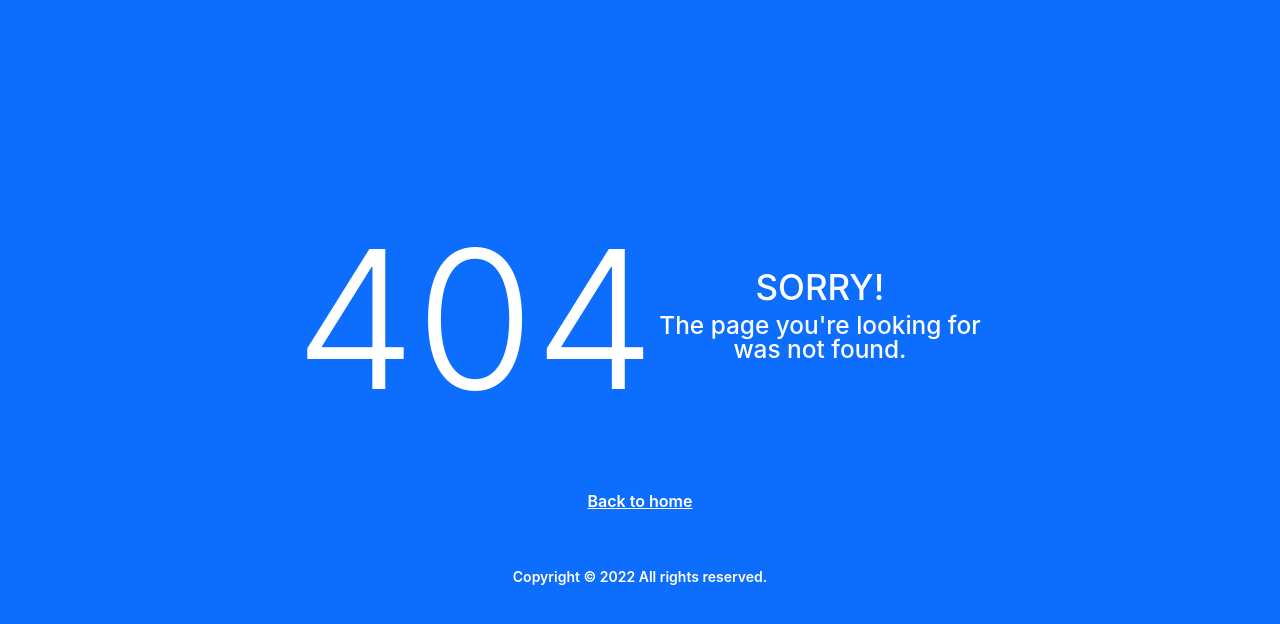
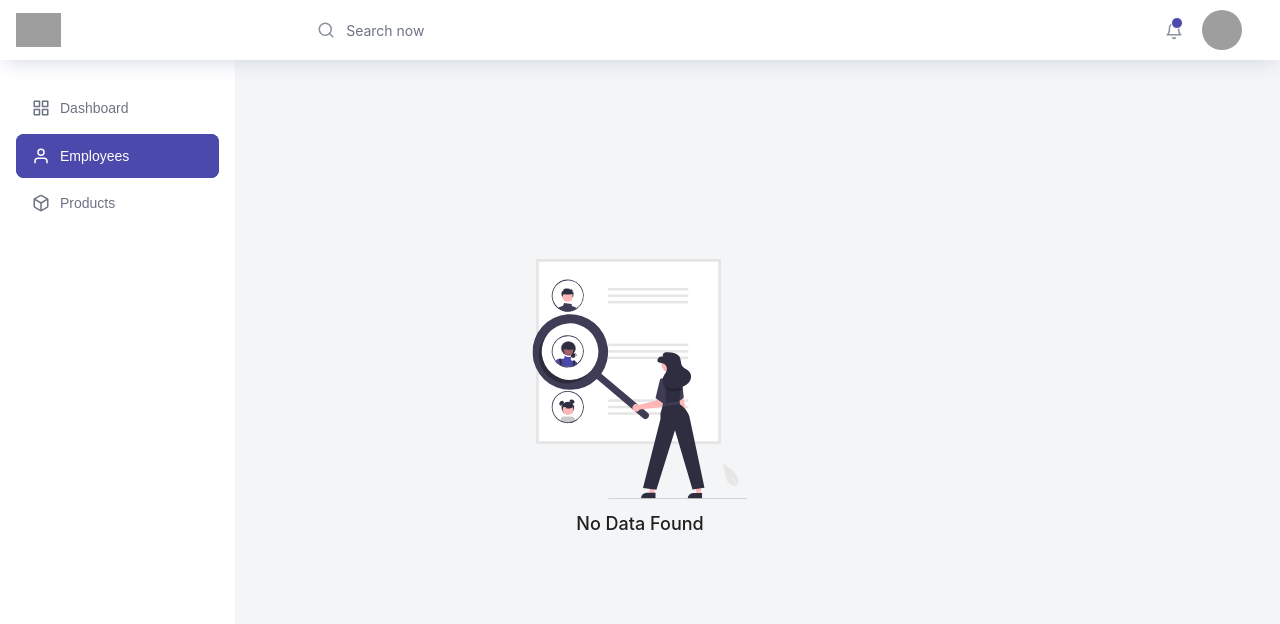
Before and after one commit to murali-cse/tuncommerz_admin_panel, a React (Create React App) app: page /employees in a window 1280 px wide. Before the commit this address had no page. Shown: the top 624 px of the page. Built offline with nearby package versions, Linux system fonts and the light colour scheme; grey boxes are pictures that could not be loaded; a web font is replaced by a local one.

Commit message:
sidebar work done and new component added

```diff
--- a/package.json
+++ b/package.json
@@ -7,6 +7,7 @@
     "@testing-library/react": "^13.4.0",
     "@testing-library/user-event": "^13.5.0",
     "bootstrap": "^5.2.1",
+    "file-loader": "^2.0.0",
     "react": "^18.2.0",
     "react-bootstrap": "^2.5.0",
     "react-dom": "^18.2.0",
--- a/src/components/Icons.jsx
+++ b/src/components/Icons.jsx
@@ -2,31 +2,16 @@ import React from "react";
 import * as Icon from "react-feather";
 
 export default class Icons {
-  static Grid = ({ status }) => {
-    return (
-      <Icon.Grid
-        size="18px"
-        className={status ? "menu-icon white" : "menu-icon"}
-        style={{ marginRight: "10px" }}
-      />
-    );
+  static Grid = () => {
+    return <Icon.Grid size="18px" style={{ marginRight: "10px" }} />;
   };
-  static User = ({ status }) => {
-    return (
-      <Icon.User
-        size="18px"
-        className={status ? "menu-icon white" : "menu-icon"}
-        style={{ marginRight: "10px" }}
-      />
-    );
+  static User = () => {
+    return <Icon.User size="18px" style={{ marginRight: "10px" }} />;
   };
-  static Box = ({ status }) => {
-    return (
-      <Icon.Box
-        size="18px"
-        className={status ? "menu-icon white" : "menu-icon"}
-        style={{ marginRight: "10px" }}
-      />
-    );
+  static Box = () => {
+    return <Icon.Box size="18px" style={{ marginRight: "10px" }} />;
+  };
+  static Menu = () => {
+    return <Icon.Menu size="18px" style={{ marginRight: "10px" }} />;
   };
 }
--- a/src/components/Navbar.jsx
+++ b/src/components/Navbar.jsx
@@ -1,25 +1,27 @@
 import React from "react";
+import { Link } from "react-router-dom";
 import * as Icon from "react-feather";
 import { Color } from "../helpers/common";
+import Icons from "./Icons";
 
 const Navbar = () => {
   return (
     <>
       <nav className="navbar col-lg-12 col-12 p-0  fixed-top d-flex flex-row">
         <div className="text-center navbar-brand-wrapper d-flex align-items-center justify-content-start">
-          <a className="navbar-brand brand-logo me-5" href="index-2.html">
+          <Link className="navbar-brand brand-logo me-5" to="/">
             <img
               src="https://www.bootstrapdash.com/demo/skydash/template/images/logo.svg"
               className="me-2"
               alt="logo"
             />
-          </a>
-          <a className="navbar-brand brand-logo-mini" href="index-2.html">
+          </Link>
+          <Link className="navbar-brand brand-logo-mini" to="/">
             <img
               src="https://www.bootstrapdash.com/demo/skydash/template/images/logo-mini.svg"
               alt="logo"
             />
-          </a>
+          </Link>
         </div>
         <div className="navbar-menu-wrapper d-flex align-items-center justify-content-end">
           <ul className="navbar-nav mr-lg-2">
@@ -137,12 +139,25 @@ const Navbar = () => {
                 </a>
               </div>
             </li>
-            <li className="nav-item nav-settings d-none d-lg-flex">
-              <a className="nav-link" href="#">
-                <i className="icon-ellipsis"></i>
-              </a>
-            </li>
           </ul>
+          {/* <button
+            className="navbar-toggler navbar-toggler-right d-lg-none align-self-center"
+            type="button"
+            data-bs-toggle="sidebar"
+            data-bs-target="sidebar-offcanvas"
+            aria-controls="sidebar"
+          >
+            <Icons.Menu />
+          </button> */}
+          <button
+            className="navbar-toggler navbar-toggler-right d-lg-none align-self-center"
+            type="button"
+            data-bs-toggle="sidebar"
+            data-bs-target="sidebar-offcanvas"
+            aria-controls="sidebar"
+          >
+            <Icons.Menu />
+          </button>
         </div>
       </nav>
     </>
--- /dev/null
+++ b/src/components/NoDataFound.jsx
@@ -0,0 +1,37 @@
+import React from "react";
+import nouser from "../assets/vectors/NoUsers.svg";
+
+const NoDataFound = () => {
+  return (
+    <>
+      <div
+        style={{
+          position: "absolute",
+          left: "50%",
+          top: "50%",
+          transform: "translate(-50%, -50%)",
+        }}
+      >
+        <div
+          style={{
+            display: "flex",
+            justifyContent: "center",
+          }}
+          className="mb-3"
+        >
+          <img
+            src={nouser}
+            style={{
+              height: "15rem",
+            }}
+          />
+        </div>
+        <div style={{ textAlign: "center" }}>
+          <h4>No Data Found</h4>
+        </div>
+      </div>
+    </>
+  );
+};
+
+export default NoDataFound;
--- /dev/null
+++ b/src/components/Sidebar.js
@@ -0,0 +1,33 @@
+import React from "react";
+import { useLocation } from "react-router-dom";
+import Icons from '../components/Icons'
+
+// const pathname = useLocation().pathname;
+
+export const navTitle = [
+    {
+        path: "/",
+        title: "Dashboard",
+        component: <Icons.Grid />,
+    },
+    {
+        path: "/employees",
+        title: "Employees",
+        component: <Icons.User />,
+    },
+    {
+        title: "Products",
+        component: <Icons.Box />,
+        subcat: [
+            {
+                path: "/category",
+                title: "Category",
+            },
+            {
+                path: "/product",
+                title: "Products",
+            },
+        ],
+    },
+
+];
--- a/src/index.js
+++ b/src/index.js
@@ -8,6 +8,7 @@ import Layout from './pages/Layout';
 import Error404 from './pages/Error_404'
 import Error500 from './pages/Error_500'
 import Blankpage from './pages/Blankpage';
+import Employees from './pages/Employees';
 
 const root = ReactDOM.createRoot(document.getElementById('root'));
 root.render(
@@ -17,6 +18,7 @@ root.render(
         <Route path="/" element={<Layout />}>
           <Route index element={<Dashboard />} />
           <Route path="/blank" element={<Blankpage />} />
+          <Route path="/employees" element={<Employees />} />
         </Route>
         <Route path="*" element={<Error404 />} />
         <Route path="500" element={<Error500 />} />
--- a/src/pages/Dashboard.jsx
+++ b/src/pages/Dashboard.jsx
@@ -9,6 +9,24 @@ const Dashboard = () => {
   return (
     <>
       <div className="m-4">
+        <div className="row">
+          <div className="col-12 col-xl-8 mb-xl-0 mt-4">
+            <h3
+              className="font-weight-bold"
+              style={{ fontFamily: "sans-serif" }}
+            >
+              Welcome Amar
+            </h3>
+            <h6
+              className="font-weight-light mb-4"
+              style={{ fontFamily: "sans-serif" }}
+            >
+              Every day is a good day. There is something to learn, care and
+              celebrate.
+            </h6>
+          </div>
+        </div>
+        <br />
         <div className="row">
           <div className="col-lg-3 col-md-4 col-sm-6 col-xs-12">
             <Card1 title="Total Orders" value="100" color={color[0]} />
--- /dev/null
+++ b/src/pages/Employees.jsx
@@ -0,0 +1,13 @@
+import React from "react";
+import nouser from "../assets/vectors/NoUsers.svg";
+import NoDataFound from "../components/NoDataFound";
+
+const Employees = () => {
+  return (
+    <>
+      <NoDataFound />
+    </>
+  );
+};
+
+export default Employees;
--- a/src/pages/Layout.jsx
+++ b/src/pages/Layout.jsx
@@ -5,36 +5,16 @@ import * as Icon from "react-feather";
 import { Color } from "../helpers/common";
 import Icons from "../components/Icons";
 import Collapse from "react-bootstrap/Collapse";
+import { navTitle } from "../components/Sidebar.js";
 
 const Layout = () => {
-  const [open, setOpen] = useState([]);
+  var [open, setOpen] = useState(0);
   const pathname = useLocation().pathname;
 
   const isActive = (path) =>
     pathname === path ? "nav-item active" : "nav-item";
 
-  const navTitle = [
-    {
-      path: "/",
-      title: "Dashboard",
-      component: <Icons.Grid status={pathname === `/`} />,
-    },
-    {
-      path: "/blank",
-      title: "Employees",
-      component: <Icons.User status={pathname === `/blank`} />,
-    },
-    {
-      title: "Products",
-      component: <Icons.Box />,
-      subcat: ["Example 1", "Example 2", "Example 3"],
-    },
-    {
-      title: "Products",
-      component: <Icons.Box />,
-      subcat: ["Example 1", "Example 2", "Example 3"],
-    },
-  ];
+  const isSelected = (id) => open === id;
 
   return (
     <>
@@ -46,7 +26,11 @@ const Layout = () => {
             {navTitle.map((v, i) => {
               return !v.subcat ? (
                 <li className={isActive(v.path)}>
-                  <Link to={v.path} className="nav-link">
+                  <Link
+                    to={v.path}
+                    className="nav-link"
+                    onClick={() => setOpen(0)}
+                  >
                     {v.component}
                     <span className="menu-title">{v.title}</span>
                   </Link>
@@ -55,20 +39,22 @@ const Layout = () => {
                 <li class="nav-item">
                   <Link
                     className="nav-link"
-                    aria-expanded={open[i] || false}
+                    aria-expanded={isSelected(i)}
                     aria-controls={v.title}
-                    onClick={() => setOpen(!open[i])}
+                    onClick={() => {
+                      setOpen(i);
+                    }}
                   >
                     {v.component}
                     <span class="menu-title">{v.title}</span>
                   </Link>
-                  <Collapse in={open[i] || false}>
+                  <Collapse in={isSelected(i)}>
                     <div id={v.title}>
                       <ul class="nav flex-column sub-menu">
                         {v.subcat.map((sub) => {
                           return (
                             <li class="nav-item">
-                              <Link class="nav-link">{sub}</Link>
+                              <Link class="nav-link">{sub.title}</Link>
                             </li>
                           );
                         })}
```
Also changed, not shown: public/css/style.css, src/assets/vectors/NoUsers.svg (added), 1 other file (tests, documents, lock files or other folders).
